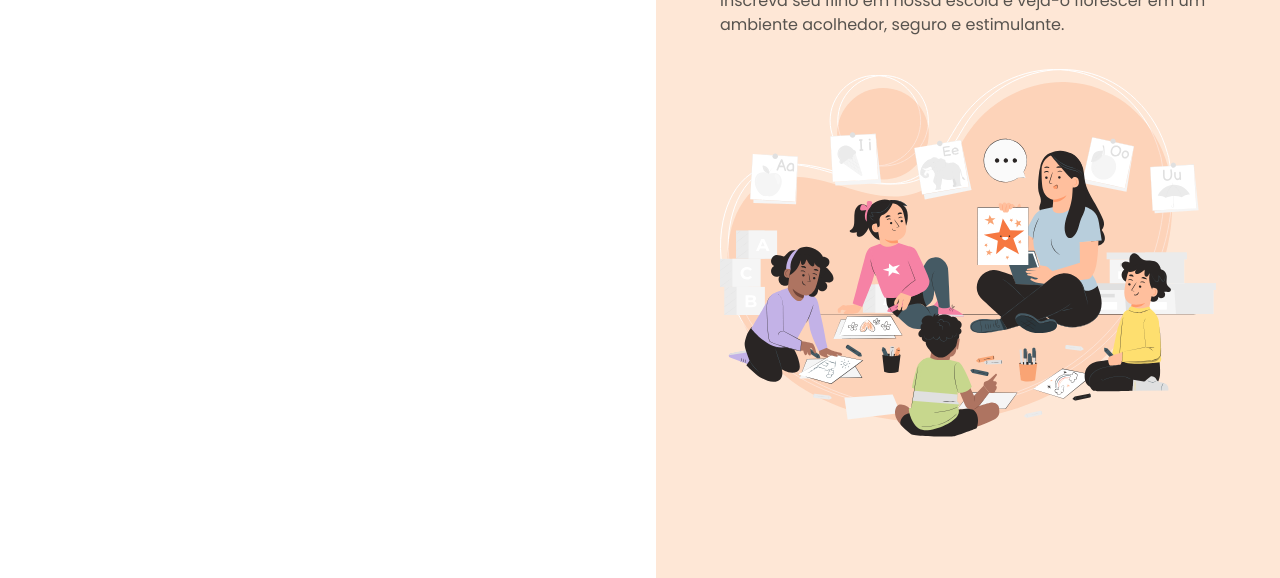
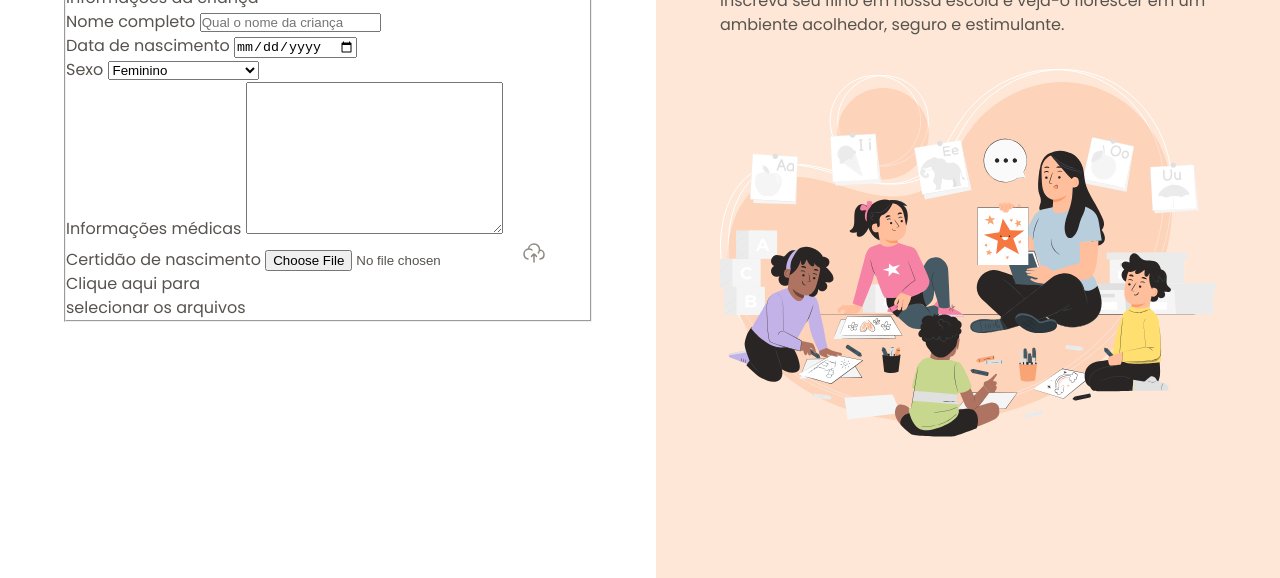
Before and after one commit to diegooCampos/formulario-de-matricula, a plain HTML site: page index.html in a window 1280 px wide. Shown: the part 222-800 px from the top of the page. Drawn offline with Linux system fonts and the light colour scheme.

Commit message:
iniciando o formulario

```diff
--- a/index.html
+++ b/index.html
@@ -26,7 +26,68 @@
         </div>
 
         <h1>Formulário de matrícula</h1>
-        <p>Preencha os dados abaixo para matricular seu filho na escola de educação infantil Estrelas do Amanhã.</p>
+        <p>
+          Preencha os dados abaixo para matricular seu filho na escola de educação infantil Estrelas do Amanhã.
+        </p>
+
+        <form enctype="multipart/form-data" method="post">
+          <fieldset class="child-info">
+            <legend>Informações da criança</legend>
+
+            <div class="input-wrapper">
+              <label for="fullname">Nome completo</label>
+              <input
+                id="fullname"
+                name="fullname"
+                type="text"
+                placeholder="Qual o nome da criança">
+            </div>
+
+            <div class="input-wrapper">
+              <label for="birth">Data de nascimento</label>
+              <input
+                id="birth"
+                name="birth"
+                type="date"
+                lang="pt-BR">
+            </div>
+
+            <div class="select-wrapper">
+              <label for="gender">Sexo</label>
+              <select
+                id="gender"
+                name="gender">
+                  <option value="famele">Feminino</option>
+                  <option value="male">Masculino</option>
+                  <option value="na">Prefiro não responder</option>
+              </select>
+            </div>
+
+            <div class="text-wrapper">
+              <label for="medical-info">Informações médicas</label>
+              <textarea
+                name="medical-info"
+                id="medical-info"
+                cols="30"
+                rows="10"
+                placeholder="A criança possui alguma condição médica que a escola deve estar ciente? (Se sim, especifique)">
+              </textarea>
+            </div>
+
+            <div class="droparea-wrapper">
+              <label for="">Certidão de nascimento</label>
+              <input
+                name="birth-file"
+                id="birth-file"
+                type="file">
+                <img src="assets/icons/cloud-upload.svg" alt="Imagem de upload">
+                <p>
+                  Clique aqui para <br> selecionar os arquivos
+                </p>
+            </div>
+
+          </fieldset>
+        </form>
 
       </div>
     </main>
```
